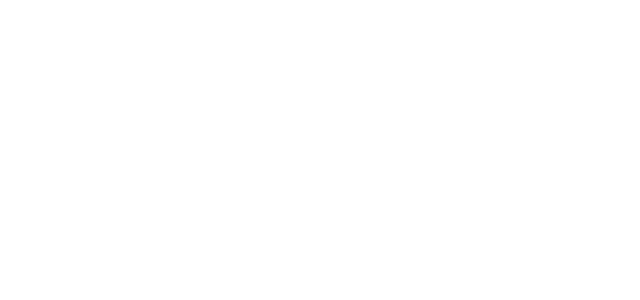
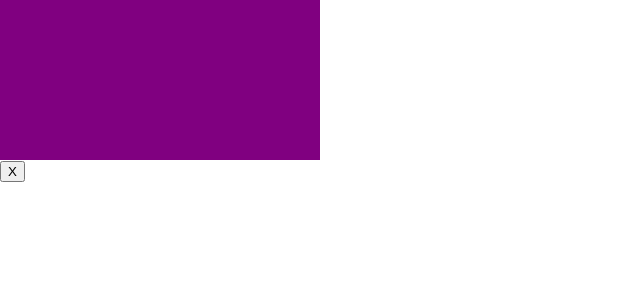
Before and after one commit to Djones917/react_forms_2022, a React (Create React App) app: page / in a window 1280 px wide. Shown: the top 300 px of the page, without its empty margins (0-640 px from the left). Built offline with nearby package versions, Linux system fonts and the light colour scheme.

Commit message:
added box dimensions in app js

```diff
--- a/src/App.js
+++ b/src/App.js
@@ -1,11 +1,11 @@
 import React, { Component } from 'react';
-import logo from './logo.svg';
+import Box from './Box';
 import './App.css';
 
 function App() {
   return (
     <div>
-
+      <Box height={10} width={20} color="purple" />
     </div>
   );
 }
```
